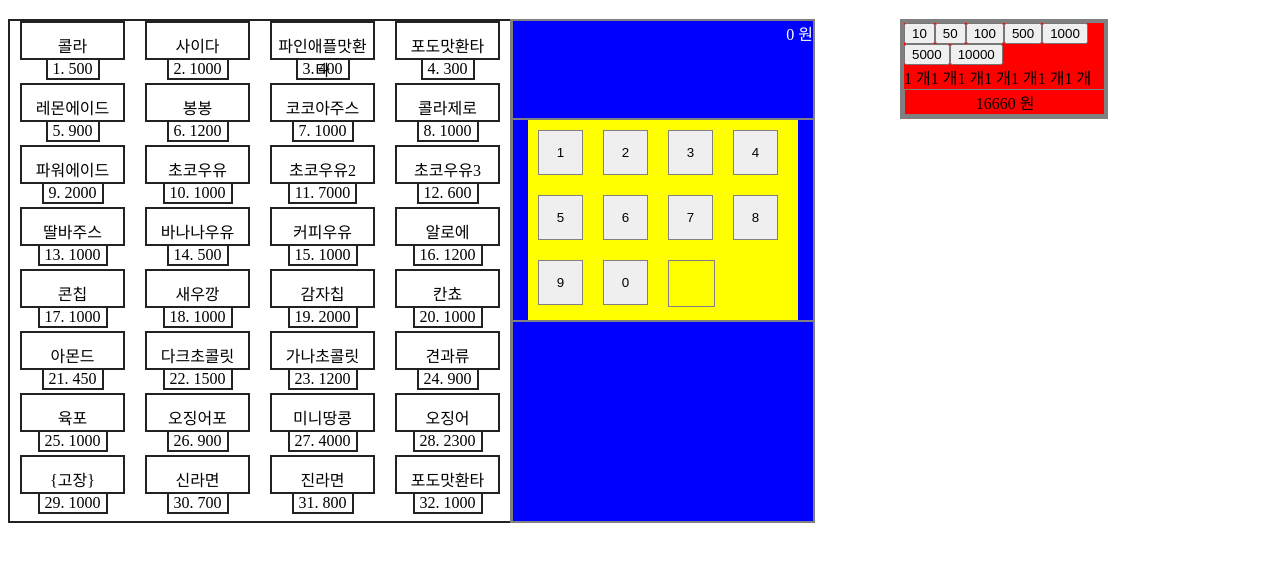
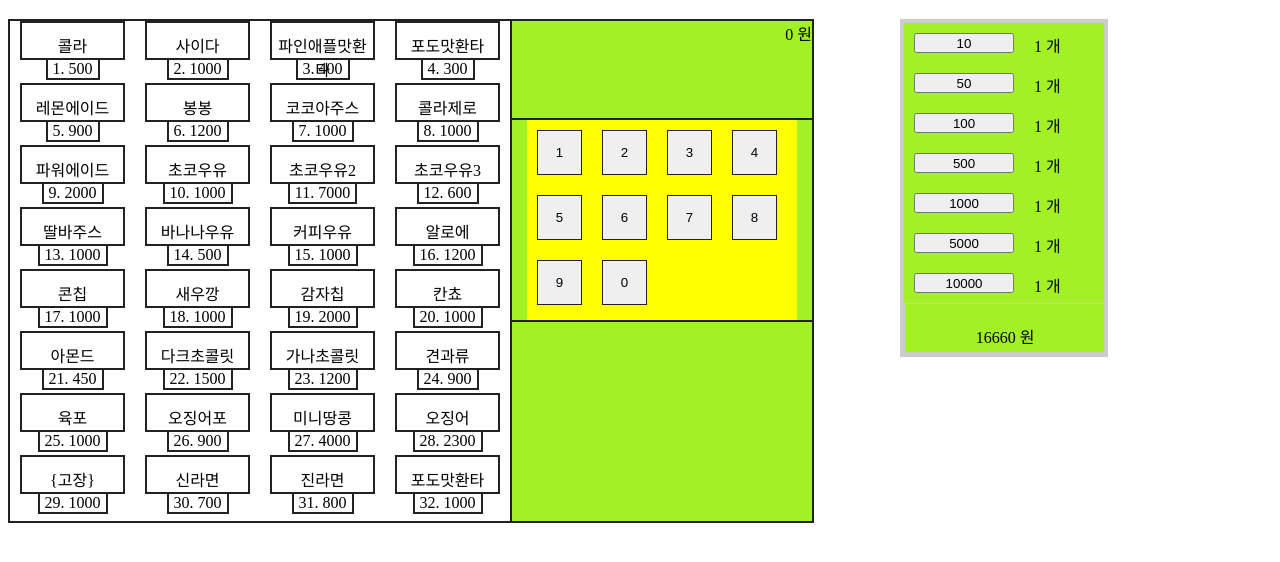
Before and after one commit to youngdo212/javascript-vm, a plain HTML site: page vending_machine.html in a window 1280 px wide. Shown: the part 70-632 px from the top of the page. Drawn offline with Linux system fonts and the light colour scheme.

Commit message:
final version. modified css design and color

```diff
--- a/style.css
+++ b/style.css
@@ -37,35 +37,9 @@
 	padding-right: 5px;
 }
 
-/* .menu_table {
-  	width: 100%;
-} */
-
-/* .menu_table td {
-	text-align: center;
-	width: 25%;
-} */
-
-/* .menu_table div {
-	height: 35px;
-  	border: 1px solid #222222;
-  	float: top;
-
-} */
-
-/* .menu_table span {
-  background-color: white;
-  float: bottom;
-  margin-bottom: 0;
-} */
-
 .monitor {
-	background-color: blue;
-	border-top: 2.5px;
-	border-bottom: 2.5px;
-	border-right: 2.5px;
-	border-style: solid;
-	border-color: gray;
+	background-color: #a1f124;
+	border: 2.5px solid #222222;
 	float: left;
 	width: 300px;
 	height: 500px;
@@ -74,8 +48,8 @@
 
 .monitor_inserted_amount {
 	text-align: right;
-  color: white;
-  border-bottom: 2.5px solid grey;
+	color: #000000;
+	border-bottom: 2.5px solid #222222;
 	height: 97.5px;
 }
 
@@ -87,18 +61,26 @@
 	height: 200px;
 }
 
-.monitor_number_buttons button, .monitor_number_buttons span{
+.monitor_number_buttons button{
 	float: left;
-  border: 1px solid grey;
+	border: 1px solid #222222;
 	width: 45px;
 	height: 45px;
 	margin: 10px;
 	text-align: center;
 }
+.monitor_number_buttons span {
+	float: left;
+	margin: 20px;
+	text-align: center;
+}
 
 .monitor_console {
-	border-top: 2.5px solid grey;
+	border-top: 2.5px solid #222222;
 	height: 200px;
+	overflow: scroll;
+	color: #000000;
+	padding-bottom: 10px;
 }
 
 .wallet {
@@ -106,25 +88,46 @@
  	left: 900px;
 	border: 4px;
 	border-style: solid;
-	border-color: gray;
-	background-color: red;
+	border-color: #cccccc;
+	background-color: #a1f124;
 	float: left;
 	width: 200px;
 }
 
-.wallet_table {
+.money_buttons {
+	float: left;
+	width: 50%;
+	height: 280px;
+}
+
+.money_buttons button {
+	display: flex;
+	justify-content: center;
 	width: 100%;
+	height: 20px;
+	margin: 10px;
+	margin-bottom: 20px;
+}
+
+.money_counts {
+	float: left;
+	width: 50%;
+	height: 280px;
 	text-align: center;
 }
 
-.wallet_table td {
-  width: 50%;
-  border: 1px solid gray;
+.money_counts span {
+	display: flex;
+	height: 20px;
+	padding: 10px;
+	margin-left: 20px;
 }
 
 .total_amount {
-	border: 1px solid gray;
+	float: left;
+	border: 1px solid #cccccc;
 	width: 100%;
+	height: 28px;
+	padding-top: 20px;
 	text-align: center;
-
 }
```
Lines whose indentation alone changed are shown as unchanged.
